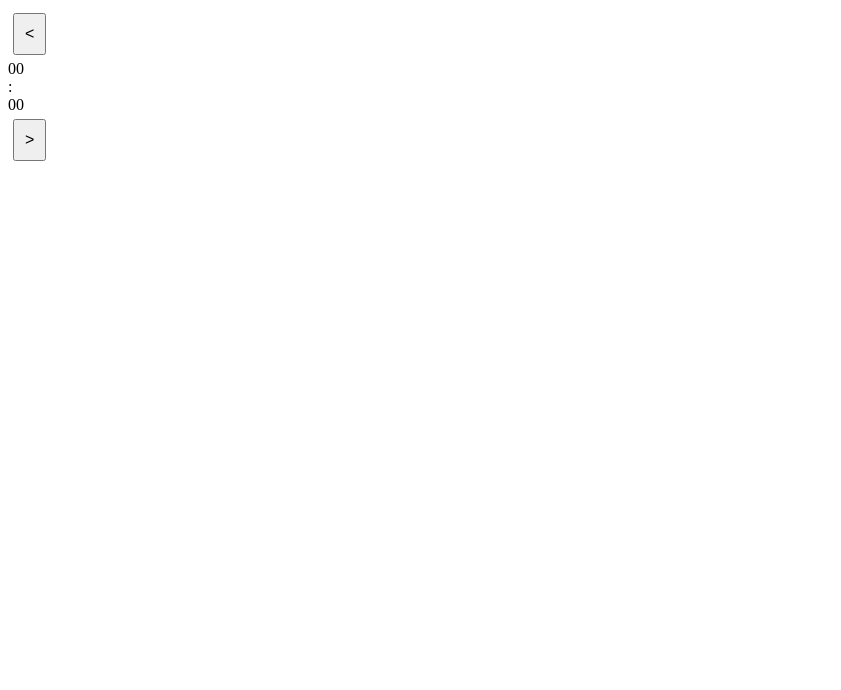
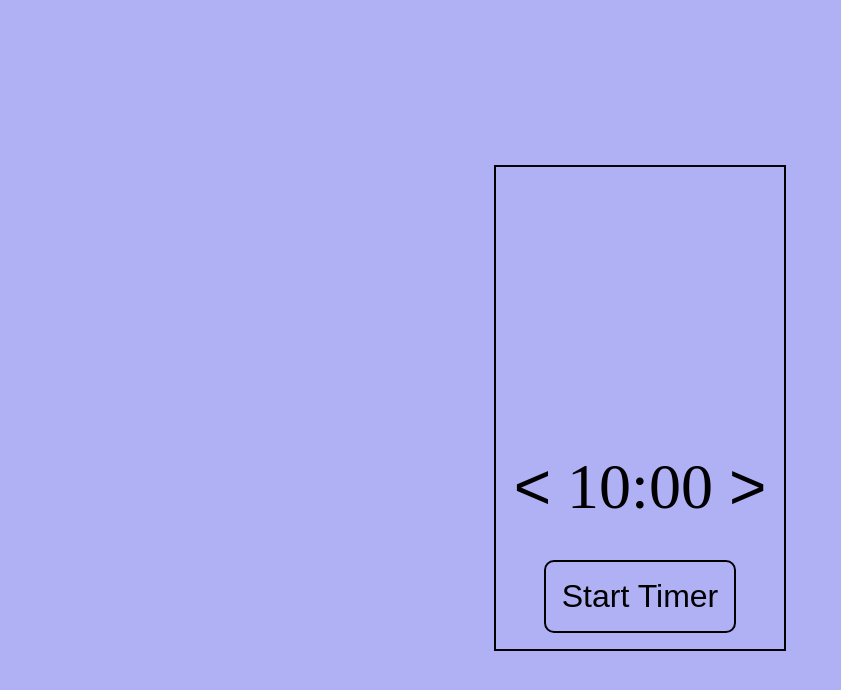
Before and after one commit to samadamp/Fabulous.Zombies, a website built with Vite: page index.html in a window 1280 px wide. Shown: the whole page, without its empty margins (0-841 px from the left). Built offline with nearby package versions, Linux system fonts and the light colour scheme.

Commit message:
updated settimers

```diff
--- a/src/main.ts
+++ b/src/main.ts
@@ -1,6 +1,4 @@
 import "./scss/styles.scss";
-
-
 import timerModule from './modules/settimer';
 
 timerModule.createTimerElements();
--- a/src/modules/settimer.ts
+++ b/src/modules/settimer.ts
@@ -8,7 +8,7 @@ function createTimerElements(): void {
   // Create minutes element
   const minutesElement = document.createElement('div');
   minutesElement.id = 'minutes';
-  minutesElement.textContent = '00';
+  minutesElement.textContent = '10';
 
   // Create separator element
   const separatorElement = document.createElement('div');
@@ -33,13 +33,33 @@ function createTimerElements(): void {
     minutesElement.textContent = String(Math.max((parseInt(minutesElement.textContent!, 10) || 0) - 1, 0)).padStart(2, '0');
   });
 
-  // Append elements to the body or any other container element
-  const container = document.body; // You can replace this with the actual container element
-  container.appendChild(decreaseButton);
-  container.appendChild(minutesElement);
-  container.appendChild(separatorElement);
-  container.appendChild(secondsElement);
-  container.appendChild(increaseButton);
+  //create start timer button
+  const startButton = document.createElement('button')
+  startButton.textContent = 'Start Timer'
+  startButton.id = 'startButton'
+  startButton.addEventListener('click', () => {
+
+  })
+
+  const container = document.createElement('div');
+  container.id = 'app-container';
+
+  const timersContainer = document.createElement('div');
+  timersContainer.id = 'timers-container';
+
+  const appContainer = document.body;
+  appContainer.appendChild(container);
+
+  container.appendChild(timersContainer);
+  container.appendChild(startButton);
+
+  if (timersContainer) {
+    timersContainer.appendChild(decreaseButton);
+    timersContainer.appendChild(minutesElement);
+    timersContainer.appendChild(separatorElement);
+    timersContainer.appendChild(secondsElement);
+    timersContainer.appendChild(increaseButton);
+  }
 }
 
 export default { createTimerElements };
--- /dev/null
+++ b/src/scss/pages/_settimer.scss
@@ -0,0 +1,48 @@
+body{
+    background-color: rgb(176, 176, 245);
+    display: flex;
+    justify-content: center;
+    flex-direction: column;
+    align-items: center;
+    height: 100vh;
+
+
+}
+
+#app-container{
+    width: 16rem;
+    height: 450px;
+    padding: 1rem;
+    border: 2px solid black;
+    display: flex;
+    flex-direction: column;
+    align-items: center;
+    justify-content: flex-end;
+
+
+    #timers-container {display: flex;
+        justify-content: center;
+      align-items: center;
+      font-size: 4rem;
+
+      button{
+        border: none;
+        border-radius: 10px;
+        background: none;
+        font-size: 4rem;
+        padding: 1rem;
+        cursor: pointer;
+    }
+    }
+
+}
+
+#startButton{
+    background-color: rgb(176, 176, 245);
+    margin-top: 20px;
+    padding: 1rem;
+    border-radius: 10px;
+    border: 2px solid black;
+    font-size: 2rem;
+    cursor: pointer;
+}
--- a/src/scss/styles.scss
+++ b/src/scss/styles.scss
@@ -1,26 +1 @@
-import
-
-
-#timers-container {
-    display: flex;
-    flex-direction: column;
-    align-items: center;
-    margin-top: 20px;
-  }
-
-  #timer-container {
-    display: flex;
-    align-items: center;
-    font-size: 2em;
-    margin-bottom: 10px;
-
-    div {
-      margin: 0 5px;
-    }
-  }
-
-  button {
-    padding: 10px;
-    font-size: 1em;
-    margin: 5px;
-  }
+@import 'pages/settimer';
```
